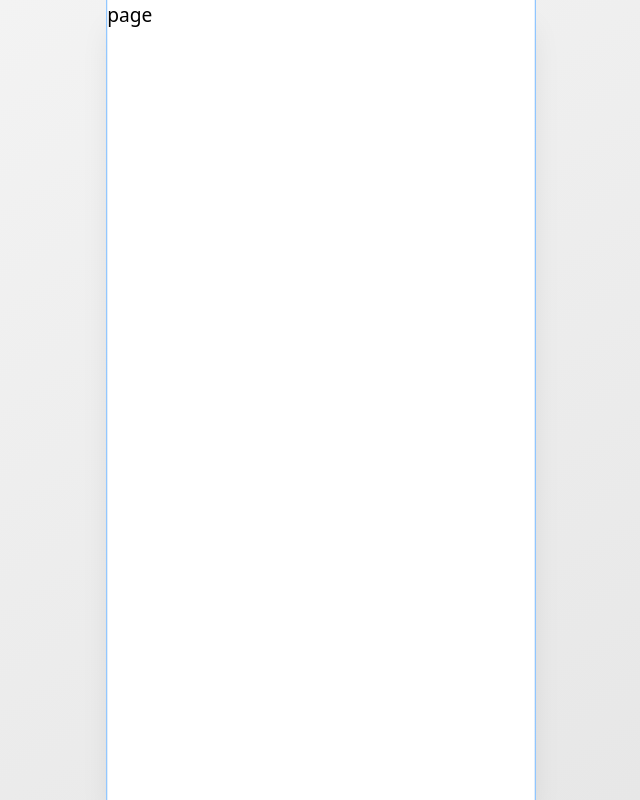
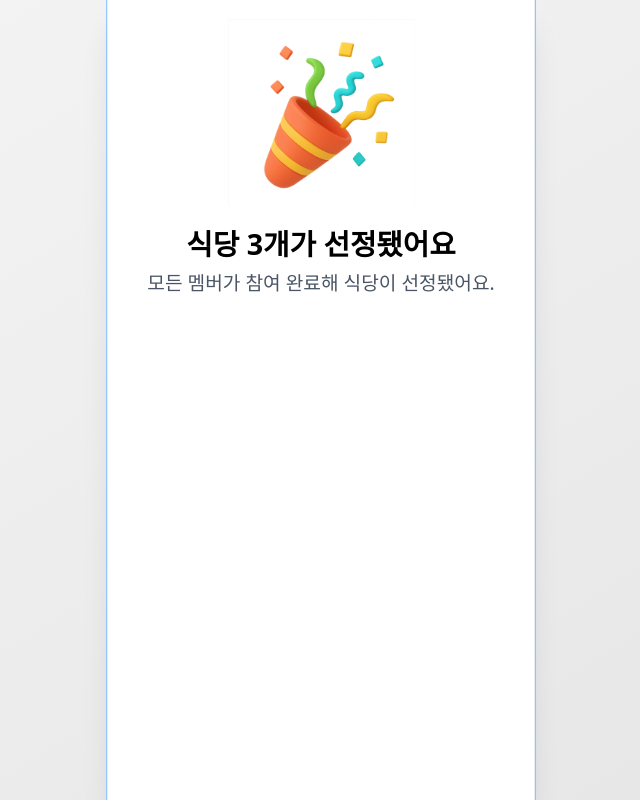
Before and after one commit to depromeet/17th-team3-Web, a Next.js app: page /result in a window 1280 px wide. Shown: the whole page, without its empty margins (319-959 px from the left). Built offline with nearby package versions, Linux system fonts and the light colour scheme.

Commit message:
[Feat] 폭죽 이미지가 포함된 결과 문구 컴포넌트 구현 (#11)

```diff
--- /dev/null
+++ b/src/app/_components/ui/ResultCard.tsx
@@ -0,0 +1,20 @@
+import Image from 'next/image';
+
+interface ResultCardProps {
+  title: string;
+  subtitle: string;
+  showConfetti?: boolean;
+}
+
+const ResultCard = ({ title, subtitle, showConfetti = false }: ResultCardProps) => {
+  return (
+    <div className="flex flex-col items-center justify-center gap-1">
+      <Image src={'/firecracker.png'} alt="폭죽 이미지" width={156} height={156} />
+      <h3 className="mt-3 text-2xl font-bold">{title}</h3>
+      {/* todo: 스타일 검토 필요*/}
+      <p className="font-medium text-gray-600">{subtitle}</p>
+    </div>
+  );
+};
+
+export default ResultCard;
--- a/src/app/result/page.tsx
+++ b/src/app/result/page.tsx
@@ -1,5 +1,15 @@
+import ResultCard from '@/app/_components/ui/ResultCard';
+
 const page = () => {
-  return <div>page</div>;
+  return (
+    <div className="p-4">
+      <ResultCard
+        title="식당 3개가 선정됐어요"
+        subtitle="모든 멤버가 참여 완료해 식당이 선정됐어요."
+        showConfetti
+      />
+    </div>
+  );
 };
 
 export default page;
```
Also changed, not shown: public/firecracker.png (added).
